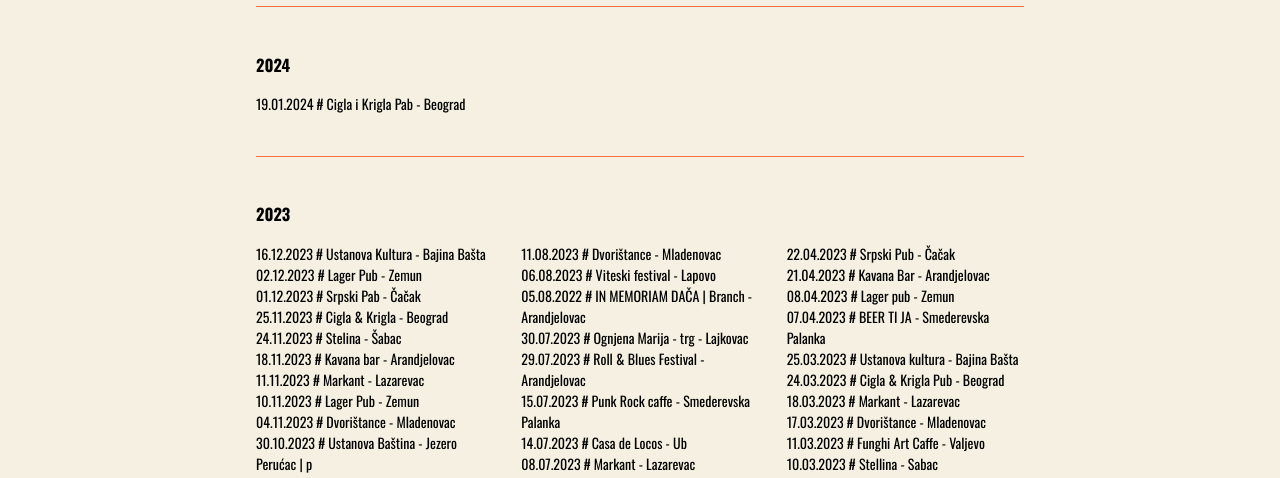
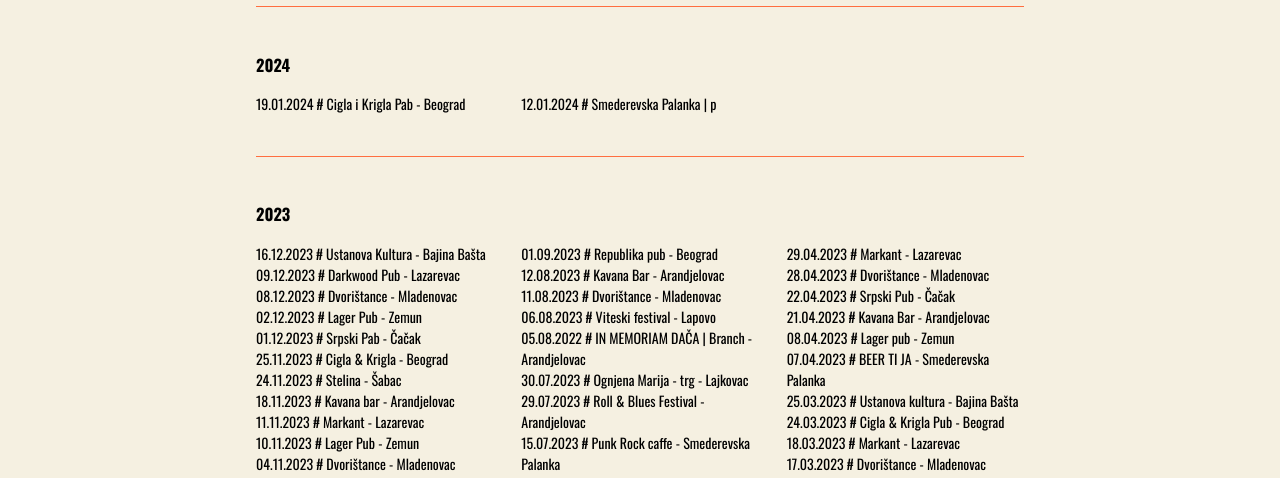
Before and after one commit to dropsound/lusteri-bend-website, a website: page src/pages/svirke.html in a window 1280 px wide. Shown: the part 310-788 px from the top of the page. Drawn offline with nearby package versions, Linux system fonts and the light colour scheme; files that its build step writes are made by us from their sources.

Commit message:
gigs v.1

```diff
--- a/src/gigsBase.html
+++ b/src/gigsBase.html
@@ -2,6 +2,7 @@
     <h3>2024</h3>
     <ul class="concert-year-list custom-columns">
         <li>19.01.2024 # Cigla i Krigla Pab - Beograd</li>
+        <li>12.01.2024 # Smederevska Palanka | p</li>
     </ul>
 </article>
 
@@ -9,6 +10,8 @@
   <h3>2023</h3>
   <ul class="concert-year-list custom-columns">
     <li>16.12.2023 # Ustanova Kultura - Bajina Bašta</li>
+    <li>09.12.2023 # Darkwood Pub - Lazarevac</li>
+    <li>08.12.2023 # Dvorištance - Mladenovac</li>
     <li>02.12.2023 # Lager Pub - Zemun</li>
     <li>01.12.2023 # Srpski Pab - Čačak</li>
     <li>25.11.2023 # Cigla & Krigla - Beograd</li>
```
